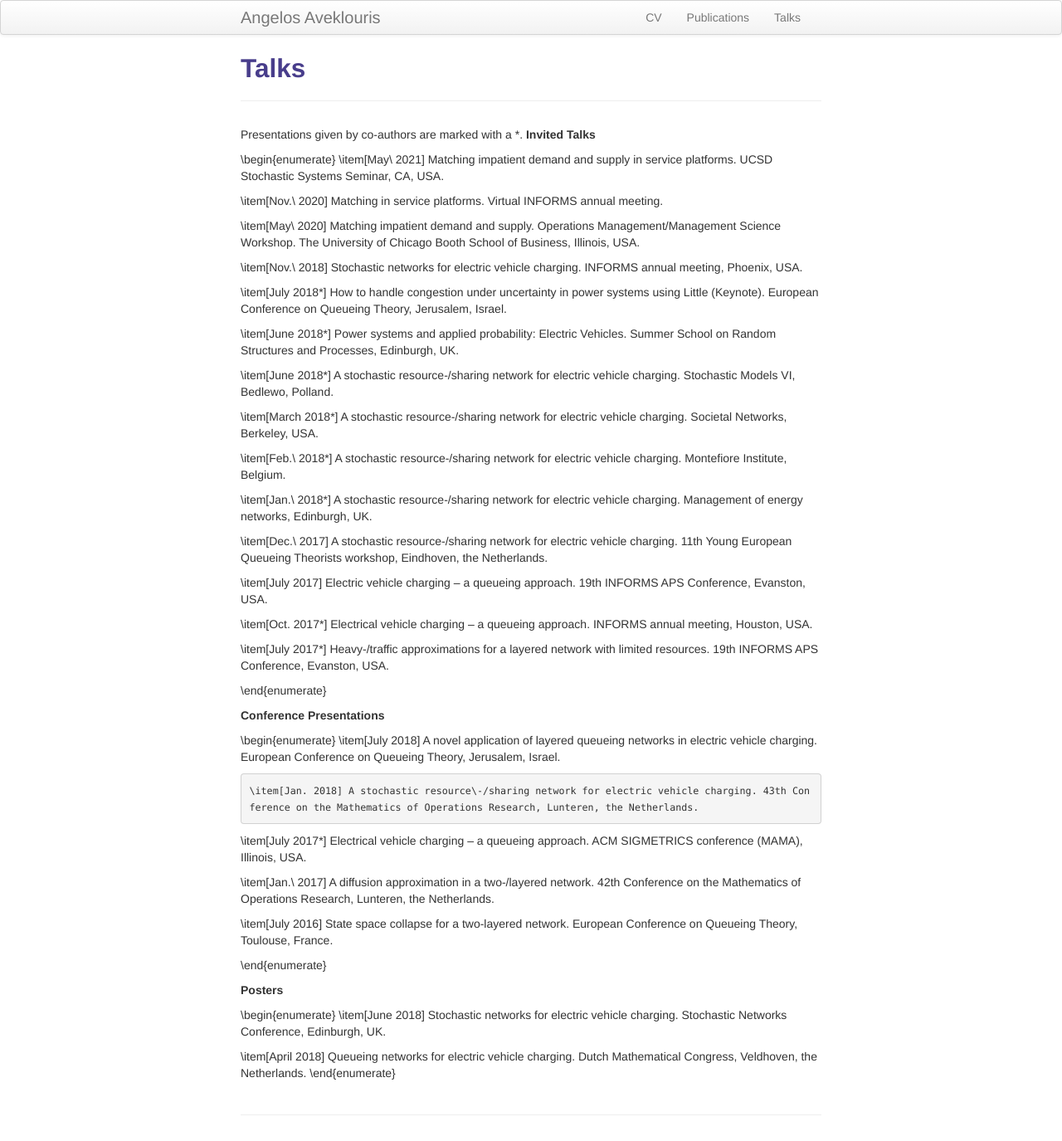
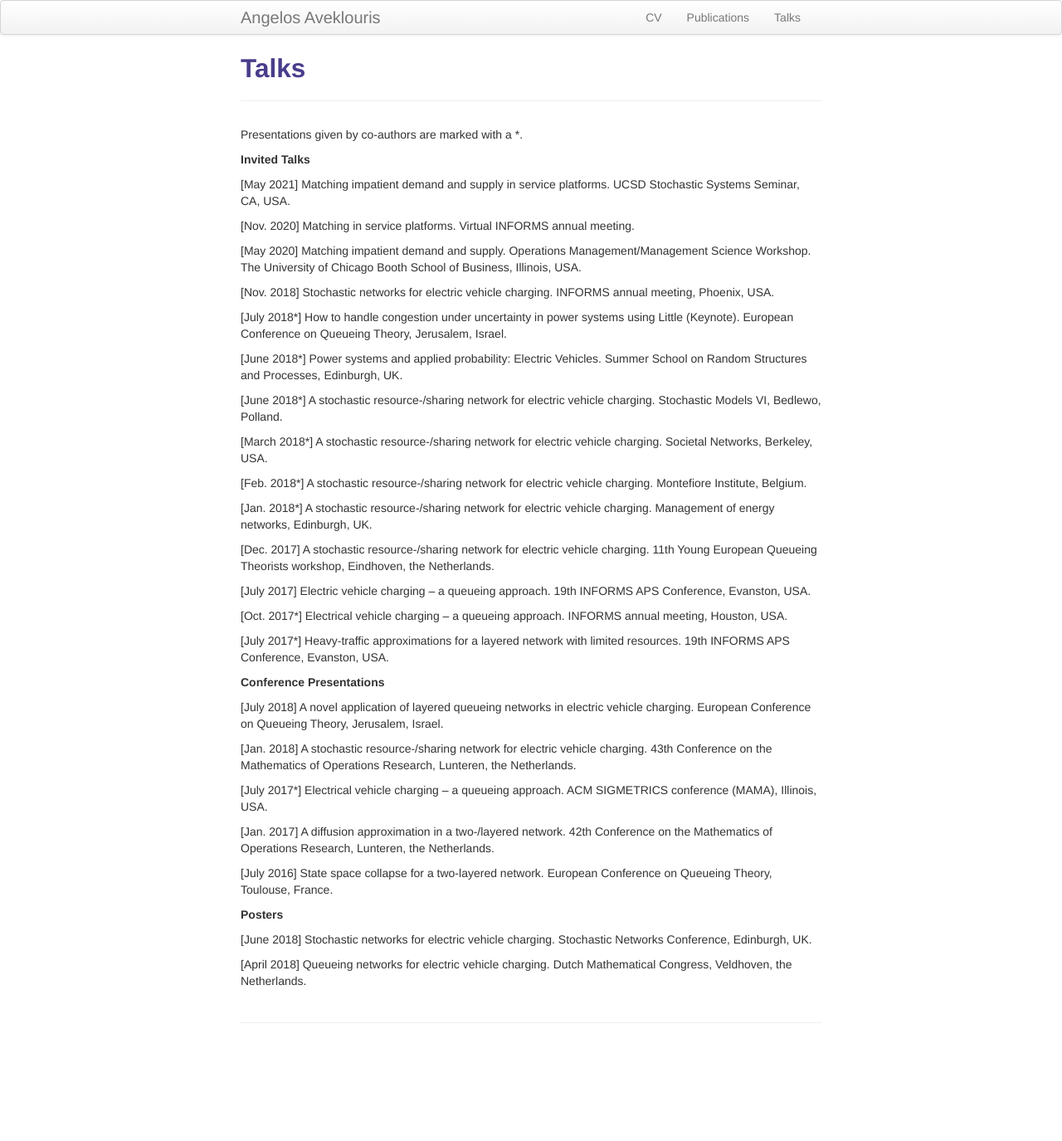
Before and after one commit to Angelos90/Angelos90.github.io, a Jekyll site: the page built from pages/talks.md, in a window 1280 px wide. Shown: the whole page at 83% size. Built offline with Jekyll 4.4.1, drawn with Linux system fonts in a browser that asks for light colours; after the commit the page ends 1264 px from its top, so only the background shows below that.

Commit message:
Update talks.md

```diff
--- a/pages/talks.md
+++ b/pages/talks.md
@@ -7,61 +7,58 @@ description: Angelos Aveklouris' Talks
 
 
 Presentations given by co-authors are marked with a *.
+
 <b> Invited Talks
 
-\begin{enumerate}
-  \item[May\ 2021]	 Matching impatient demand and supply in service platforms. UCSD Stochastic Systems Seminar, CA, USA.
+  [May 2021]	 Matching impatient demand and supply in service platforms. UCSD Stochastic Systems Seminar, CA, USA.
 
-  \item[Nov.\ 2020]	 Matching in service platforms. Virtual INFORMS annual meeting.
+  [Nov. 2020]	 Matching in service platforms. Virtual INFORMS annual meeting.
 
-   \item[May\ 2020] Matching impatient demand and supply. Operations Management/Management Science Workshop. The University of Chicago Booth School of Business, Illinois, USA.
+   [May 2020] Matching impatient demand and supply. Operations Management/Management Science Workshop. The University of Chicago Booth School of Business, Illinois, USA.
 
-  \item[Nov.\ 2018]	Stochastic networks for electric vehicle charging. INFORMS annual meeting, Phoenix, USA.
+  [Nov. 2018]	Stochastic networks for electric vehicle charging. INFORMS annual meeting, Phoenix, USA.
 
-  \item[July 2018*] How to handle congestion under uncertainty in power systems using Little (Keynote). European Conference on Queueing Theory, Jerusalem, Israel.
+  [July 2018*] How to handle congestion under uncertainty in power systems using Little (Keynote). European Conference on Queueing Theory, Jerusalem, Israel.
 
-  \item[June 2018*] Power systems and applied probability: Electric Vehicles. Summer School on Random Structures and Processes, Edinburgh, UK.
+  [June 2018*] Power systems and applied probability: Electric Vehicles. Summer School on Random Structures and Processes, Edinburgh, UK.
 
-  \item[June 2018*] A stochastic resource\-/sharing network for electric vehicle charging. Stochastic Models VI, Bedlewo, Polland.
+  [June 2018*] A stochastic resource\-/sharing network for electric vehicle charging. Stochastic Models VI, Bedlewo, Polland.
 
-  \item[March 2018*] A stochastic resource\-/sharing network for electric vehicle charging. Societal Networks, Berkeley, USA.
+  [March 2018*] A stochastic resource\-/sharing network for electric vehicle charging. Societal Networks, Berkeley, USA.
 
-  \item[Feb.\ 2018*] A stochastic resource\-/sharing network for electric vehicle charging. Montefiore Institute, Belgium.
+  [Feb. 2018*] A stochastic resource\-/sharing network for electric vehicle charging. Montefiore Institute, Belgium.
 
-  \item[Jan.\ 2018*] A stochastic resource\-/sharing network for electric vehicle charging. Management of energy networks, Edinburgh, UK.
+  [Jan. 2018*] A stochastic resource\-/sharing network for electric vehicle charging. Management of energy networks, Edinburgh, UK.
 
-  \item[Dec.\ 2017]	A stochastic resource\-/sharing network for electric vehicle charging. 11th Young European Queueing Theorists workshop, Eindhoven, the Netherlands.
+  [Dec. 2017]	A stochastic resource\-/sharing network for electric vehicle charging. 11th Young European Queueing Theorists workshop, Eindhoven, the Netherlands.
 
-  \item[July 2017]  Electric vehicle charging -- a queueing approach. 19th INFORMS APS Conference, Evanston, USA.
+  [July 2017]  Electric vehicle charging -- a queueing approach. 19th INFORMS APS Conference, Evanston, USA.
 
-  \item[Oct. 2017*] Electrical vehicle charging -- a queueing approach. INFORMS annual meeting, Houston, USA.
+  [Oct. 2017*] Electrical vehicle charging -- a queueing approach. INFORMS annual meeting, Houston, USA.
 
-  \item[July 2017*]  Heavy\-/traffic approximations for a layered network with limited resources. 19th INFORMS APS Conference, Evanston, USA.
+  [July 2017*]  Heavy-traffic approximations for a layered network with limited resources. 19th INFORMS APS Conference, Evanston, USA.
 
-\end{enumerate}
 
 <b> Conference Presentations
 
-\begin{enumerate}
-	\item[July 2018] A novel application of layered queueing networks in electric vehicle charging. European Conference on Queueing Theory, Jerusalem, Israel.
+  [July 2018] A novel application of layered queueing networks in electric vehicle charging. European Conference on Queueing Theory, Jerusalem, Israel.
 
-	\item[Jan. 2018] A stochastic resource\-/sharing network for electric vehicle charging. 43th Conference on the Mathematics of Operations Research, Lunteren, the Netherlands.
+  [Jan. 2018] A stochastic resource\-/sharing network for electric vehicle charging. 43th Conference on the Mathematics of Operations Research, Lunteren, the Netherlands.
 
-  \item[July 2017*]	Electrical vehicle charging -- a queueing approach. ACM SIGMETRICS conference (MAMA), Illinois, USA.
+  [July 2017*]	Electrical vehicle charging -- a queueing approach. ACM SIGMETRICS conference (MAMA), Illinois, USA.
 
-  \item[Jan.\ 2017]	A diffusion approximation in a two\-/layered network. 42th Conference on the Mathematics of Operations Research, Lunteren, the Netherlands.
+  [Jan. 2017]	A diffusion approximation in a two\-/layered network. 42th Conference on the Mathematics of Operations Research, Lunteren, the Netherlands.
 
-  \item[July 2016]	State space collapse for a two-layered network. European Conference on Queueing Theory, Toulouse, France.
+  [July 2016]	State space collapse for a two-layered network. European Conference on Queueing Theory, Toulouse, France.
 
-\end{enumerate}
+
 
 <b> Posters
 
-\begin{enumerate}
-   \item[June 2018] Stochastic networks for electric vehicle charging. Stochastic Networks Conference, Edinburgh, UK.
+   [June 2018] Stochastic networks for electric vehicle charging. Stochastic Networks Conference, Edinburgh, UK.
 
-   \item[April 2018]	Queueing networks for electric vehicle charging. Dutch Mathematical Congress, Veldhoven, the Netherlands.
-\end{enumerate}
+   [April 2018]	Queueing networks for electric vehicle charging. Dutch Mathematical Congress, Veldhoven, the Netherlands.
+
 
 <!-- Note: this is how to write a comment in HTML. Everything in here won't show up on your webpage.-->
 
```
